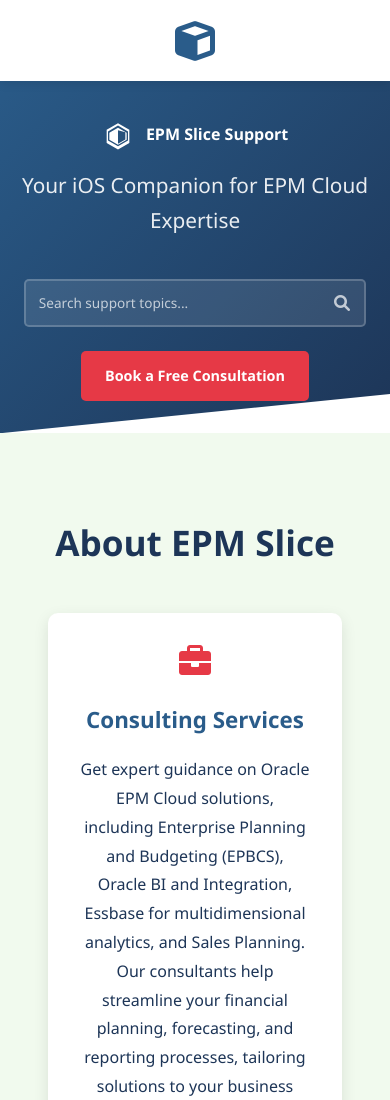
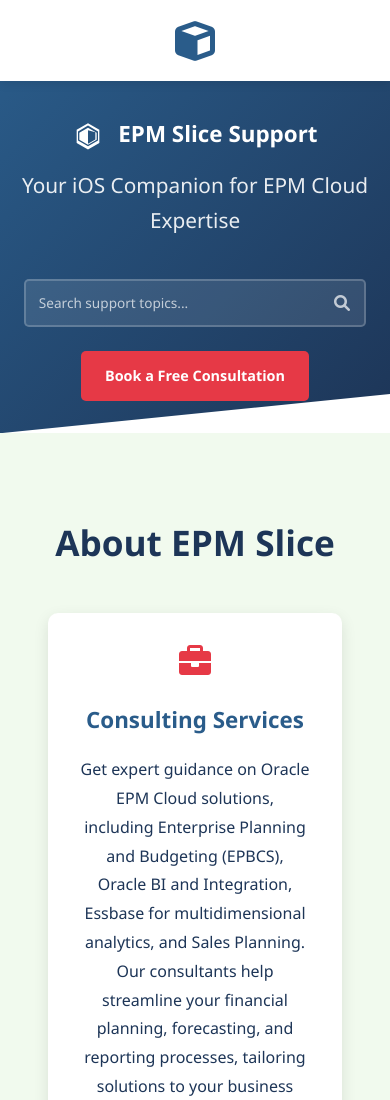
Before and after one commit to vadhul90/werun, a plain HTML site: page epmslice/index.html in a window 390 px wide. Shown: the top 1100 px of the page. Drawn offline with nearby package versions, Linux system fonts and the light colour scheme.

Commit message:
Update index.html

```diff
--- a/epmslice/index.html
+++ b/epmslice/index.html
@@ -139,7 +139,7 @@
         </div>
             <style>
                 @media (max-width: 480px) {
-                    .hero h1 { font-size: 1rem !important; font-weight: 700; line-height: 1.2; white-space: nowrap; }
+                    .hero h1 { font-size: 1.4rem !important; font-weight: 700; line-height: 1.2; white-space: nowrap; }
                     .hero svg { width: 1rem; height: 1rem; }
                     .hero p { font-size: 1rem; }
                     .support h2 { font-size: 1.6rem; }
```
